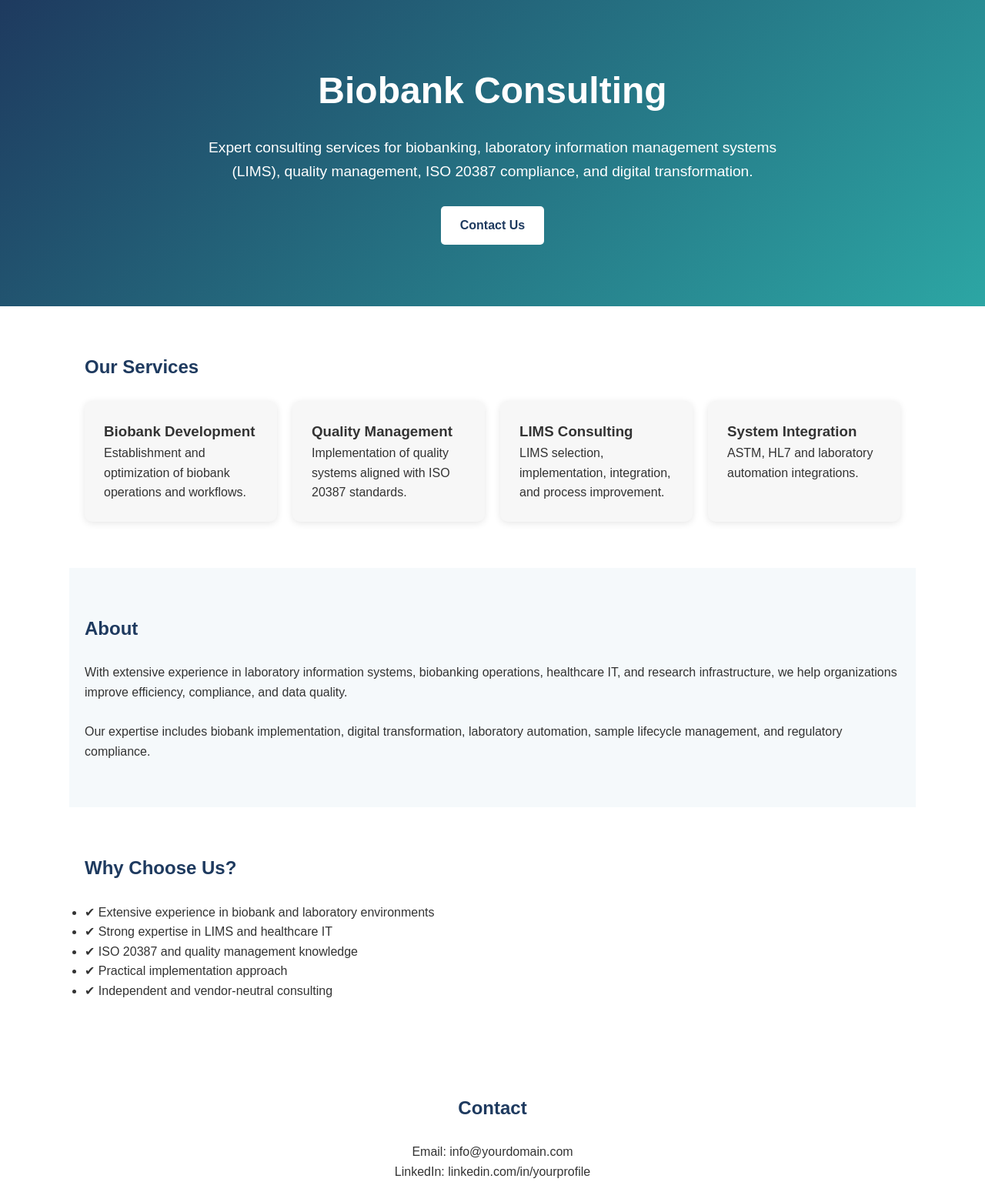
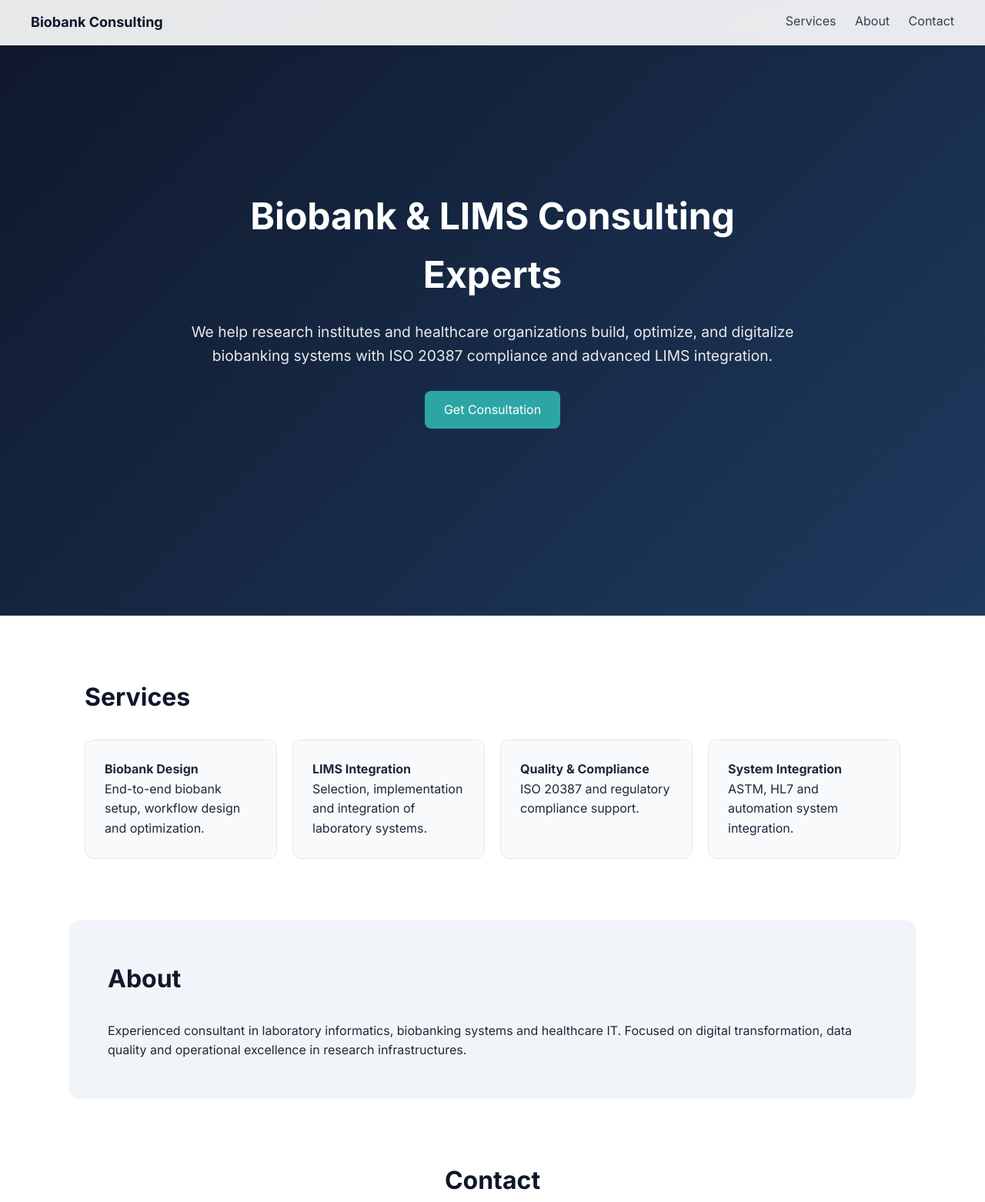
Before and after one commit to endakc/BiobankConsulting, a plain HTML site: page index.html in a window 1280 px wide. Shown: the top 1562 px of the page at 77% size. Drawn offline with Linux system fonts and the light colour scheme.

Commit message:
Update index.html

```diff
--- a/index.html
+++ b/index.html
@@ -1,9 +1,11 @@
 <!DOCTYPE html>
-<html lang="tr">
+<html lang="en">
 <head>
 <meta charset="UTF-8">
 <meta name="viewport" content="width=device-width, initial-scale=1.0">
 <title>Biobank Consulting</title>
+
+<link href="https://fonts.googleapis.com/css2?family=Inter:wght@300;400;600;700&display=swap" rel="stylesheet">
 
 <style>
 * {
@@ -13,169 +15,215 @@
 }
 
 body {
-    font-family: Arial, sans-serif;
+    font-family: 'Inter', sans-serif;
+    color: #1f2937;
+    background: #ffffff;
     line-height: 1.6;
-    color: #333;
 }
 
-header {
-    background: linear-gradient(135deg, #1E3A5F, #2CA6A4);
-    color: white;
-    padding: 80px 20px;
-    text-align: center;
+/* NAV */
+nav {
+    position: fixed;
+    top: 0;
+    width: 100%;
+    background: rgba(255,255,255,0.9);
+    backdrop-filter: blur(10px);
+    display: flex;
+    justify-content: space-between;
+    padding: 15px 40px;
+    box-shadow: 0 2px 10px rgba(0,0,0,0.05);
+    z-index: 1000;
 }
 
-header h1 {
+nav h1 {
+    font-size: 18px;
+    color: #0f172a;
+}
+
+nav a {
+    margin-left: 20px;
+    text-decoration: none;
+    color: #334155;
+    font-weight: 500;
+}
+
+/* HERO */
+.hero {
+    height: 100vh;
+    display: flex;
+    align-items: center;
+    justify-content: center;
+    text-align: center;
+    padding: 0 20px;
+    background: linear-gradient(135deg, #0f172a, #1e3a5f);
+    color: white;
+}
+
+.hero-content {
+    max-width: 800px;
+    animation: fadeIn 1.5s ease-in-out;
+}
+
+.hero h2 {
     font-size: 3rem;
     margin-bottom: 20px;
 }
 
-header p {
+.hero p {
     font-size: 1.2rem;
-    max-width: 800px;
-    margin: auto;
+    opacity: 0.9;
 }
 
 .btn {
+    margin-top: 30px;
     display: inline-block;
-    margin-top: 30px;
     padding: 12px 25px;
-    background: white;
-    color: #1E3A5F;
+    background: #2CA6A4;
+    color: white;
+    border-radius: 8px;
     text-decoration: none;
-    border-radius: 5px;
-    font-weight: bold;
+    transition: 0.3s;
 }
 
+.btn:hover {
+    background: #238b89;
+    transform: translateY(-2px);
+}
+
+/* SECTIONS */
 section {
-    padding: 60px 20px;
+    padding: 80px 20px;
     max-width: 1100px;
     margin: auto;
 }
 
-h2 {
-    color: #1E3A5F;
-    margin-bottom: 25px;
+h3 {
+    font-size: 2rem;
+    margin-bottom: 30px;
+    color: #0f172a;
 }
 
-.services {
+/* SERVICES */
+.grid {
     display: grid;
-    grid-template-columns: repeat(auto-fit,minmax(250px,1fr));
+    grid-template-columns: repeat(auto-fit, minmax(250px, 1fr));
     gap: 20px;
 }
 
 .card {
-    background: #f7f7f7;
     padding: 25px;
-    border-radius: 10px;
-    box-shadow: 0 2px 10px rgba(0,0,0,0.1);
+    background: #f8fafc;
+    border-radius: 12px;
+    transition: 0.3s;
+    border: 1px solid #e2e8f0;
 }
 
-.about {
-    background: #f5f9fb;
+.card:hover {
+    transform: translateY(-5px);
+    box-shadow: 0 10px 20px rgba(0,0,0,0.08);
 }
 
+/* ABOUT */
+.about {
+    background: #f1f5f9;
+    border-radius: 12px;
+    padding: 50px;
+}
+
+/* CONTACT */
 .contact {
     text-align: center;
 }
 
 footer {
-    background: #1E3A5F;
+    background: #0f172a;
     color: white;
     text-align: center;
     padding: 20px;
+}
+
+/* ANIMATION */
+@keyframes fadeIn {
+    from { opacity: 0; transform: translateY(20px); }
+    to { opacity: 1; transform: translateY(0); }
+}
+
+/* MOBILE */
+@media (max-width: 768px) {
+    .hero h2 {
+        font-size: 2rem;
+    }
+
+    nav {
+        flex-direction: column;
+        align-items: flex-start;
+    }
 }
 </style>
 </head>
 
 <body>
 
-<header>
+<nav>
     <h1>Biobank Consulting</h1>
-    <p>
-        Expert consulting services for biobanking, laboratory information management systems (LIMS),
-        quality management, ISO 20387 compliance, and digital transformation.
-    </p>
+    <div>
+        <a href="#services">Services</a>
+        <a href="#about">About</a>
+        <a href="#contact">Contact</a>
+    </div>
+</nav>
 
-    <a href="#contact" class="btn">Contact Us</a>
-</header>
+<div class="hero">
+    <div class="hero-content">
+        <h2>Biobank & LIMS Consulting Experts</h2>
+        <p>
+            We help research institutes and healthcare organizations build, optimize, and digitalize biobanking systems with ISO 20387 compliance and advanced LIMS integration.
+        </p>
+        <a href="#contact" class="btn">Get Consultation</a>
+    </div>
+</div>
 
-<section>
-    <h2>Our Services</h2>
-
-    <div class="services">
+<section id="services">
+    <h3>Services</h3>
+    <div class="grid">
 
         <div class="card">
-            <h3>Biobank Development</h3>
-            <p>
-                Establishment and optimization of biobank operations and workflows.
-            </p>
+            <h4>Biobank Design</h4>
+            <p>End-to-end biobank setup, workflow design and optimization.</p>
         </div>
 
         <div class="card">
-            <h3>Quality Management</h3>
-            <p>
-                Implementation of quality systems aligned with ISO 20387 standards.
-            </p>
+            <h4>LIMS Integration</h4>
+            <p>Selection, implementation and integration of laboratory systems.</p>
         </div>
 
         <div class="card">
-            <h3>LIMS Consulting</h3>
-            <p>
-                LIMS selection, implementation, integration, and process improvement.
-            </p>
+            <h4>Quality & Compliance</h4>
+            <p>ISO 20387 and regulatory compliance support.</p>
         </div>
 
         <div class="card">
-            <h3>System Integration</h3>
-            <p>
-                ASTM, HL7 and laboratory automation integrations.
-            </p>
+            <h4>System Integration</h4>
+            <p>ASTM, HL7 and automation system integration.</p>
         </div>
 
     </div>
 </section>
 
-<section class="about">
-    <h2>About</h2>
-
+<section id="about" class="about">
+    <h3>About</h3>
     <p>
-        With extensive experience in laboratory information systems,
-        biobanking operations, healthcare IT, and research infrastructure,
-        we help organizations improve efficiency, compliance, and data quality.
-    </p>
-
-    <br>
-
-    <p>
-        Our expertise includes biobank implementation, digital transformation,
-        laboratory automation, sample lifecycle management, and regulatory compliance.
+        Experienced consultant in laboratory informatics, biobanking systems and healthcare IT.
+        Focused on digital transformation, data quality and operational excellence in research infrastructures.
     </p>
 </section>
 
-<section>
-    <h2>Why Choose Us?</h2>
-
-    <ul>
-        <li>✔ Extensive experience in biobank and laboratory environments</li>
-        <li>✔ Strong expertise in LIMS and healthcare IT</li>
-        <li>✔ ISO 20387 and quality management knowledge</li>
-        <li>✔ Practical implementation approach</li>
-        <li>✔ Independent and vendor-neutral consulting</li>
-    </ul>
-</section>
-
 <section id="contact" class="contact">
-    <h2>Contact</h2>
-
-    <p>Email: info@yourdomain.com</p>
-    <p>LinkedIn: linkedin.com/in/yourprofile</p>
-
+    <h3>Contact</h3>
+    <p>Email: info@biobank-consulting.com</p>
+    <p>LinkedIn: linkedin.com</p>
     <br>
-
-    <a href="mailto:info@yourdomain.com" class="btn">
-        Send Email
-    </a>
+    <a class="btn" href="mailto:info@biobank-consulting.com">Send Email</a>
 </section>
 
 <footer>
```
